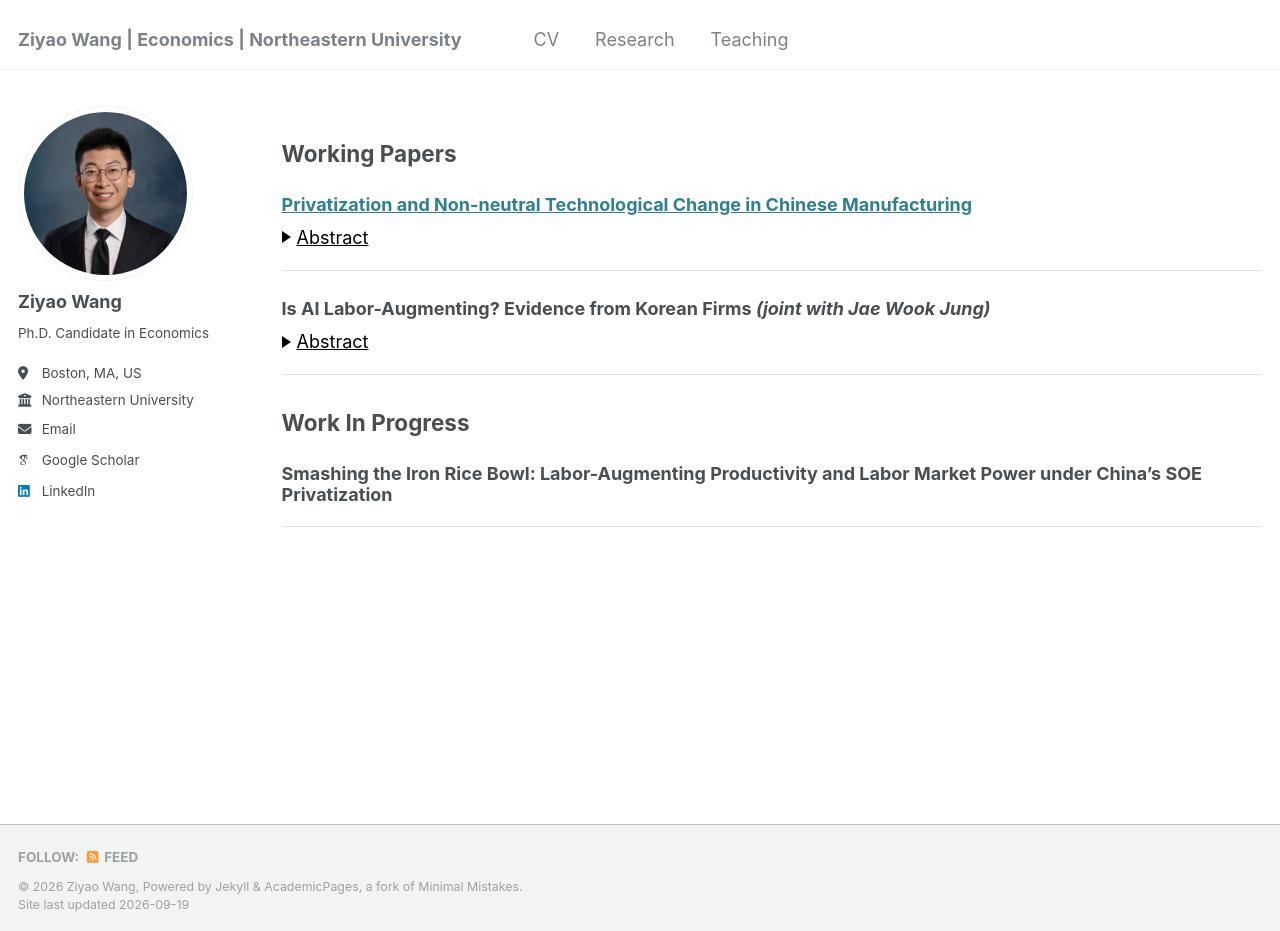
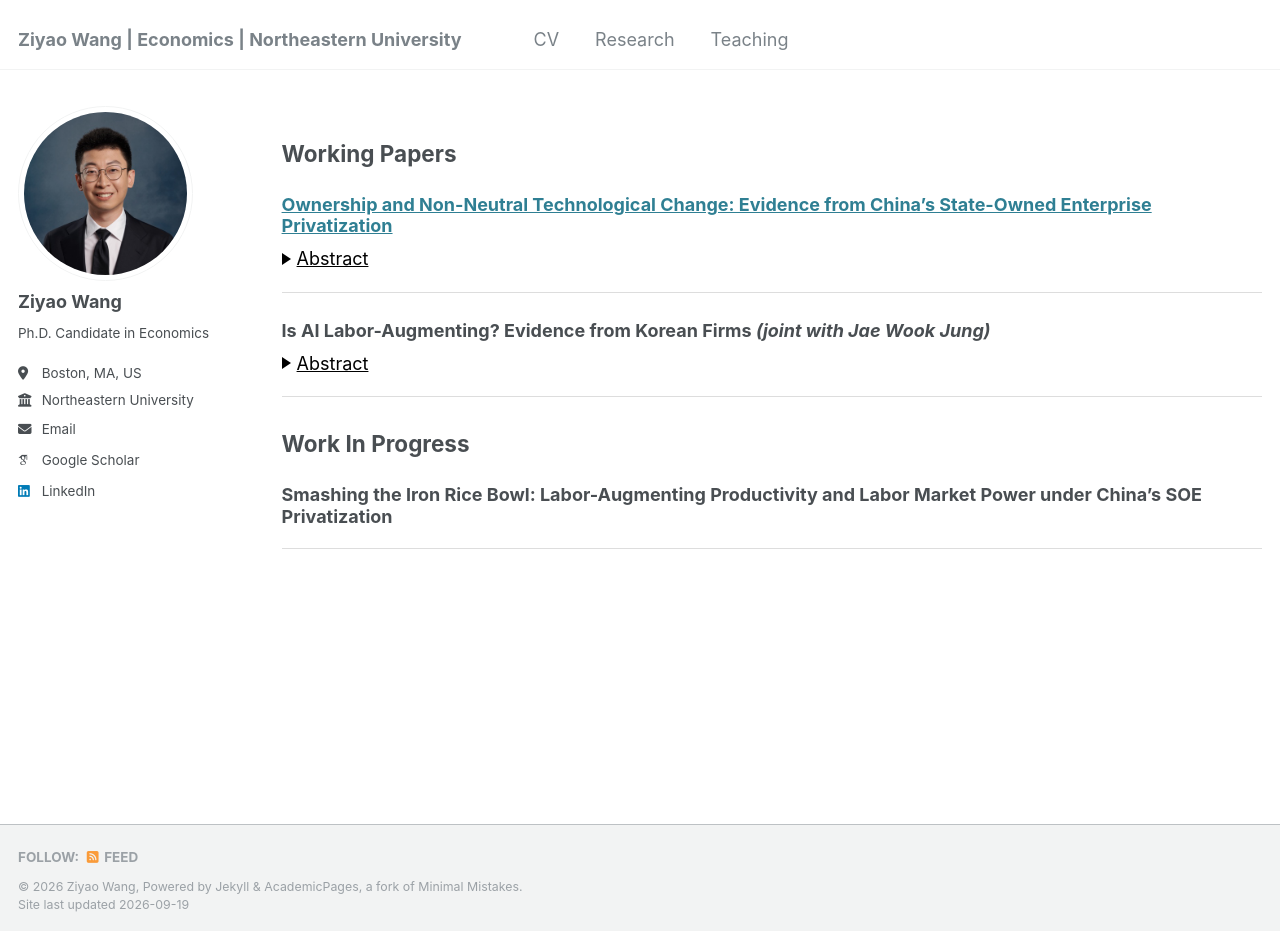
Before and after one commit to ziyaowangecon/ziyaowangecon.github.io, a Jekyll site: the page built from _pages/research.md, in a window 1280 px wide and 931 px high. Built offline with Jekyll 4.4.1, drawn with Linux system fonts in a browser that asks for light colours; some web fonts are replaced.

Commit message:
Retitle the JMP and sync its abstract to the September 2026 draft
Title becomes "Ownership and Non-Neutral Technological Change: Evidence from
China's State-Owned Enterprise Privatization". The abstract gains "Results
show"; the rest is unchanged. SSRN link left as is.

Co-Authored-By: Claude Opus 5 <noreply@anthropic.com>

```diff
--- a/_pages/research.md
+++ b/_pages/research.md
@@ -76,11 +76,11 @@ author_profile: true
 
 ## Working Papers
 
-### [Privatization and Non-neutral Technological Change in Chinese Manufacturing](https://papers.ssrn.com/sol3/papers.cfm?abstract_id=5176447)
+### [Ownership and Non-Neutral Technological Change: Evidence from China’s State-Owned Enterprise Privatization](https://papers.ssrn.com/sol3/papers.cfm?abstract_id=5176447)
 <details>
   <summary class="toggle-summary">Abstract</summary>
   <div class="abstract">
-    I estimate firm-level capital-, labor-, and material-augmenting productivity for Chinese manufacturing, 1998–2008, and the effect of state-owned enterprise (SOE) privatization on each. Technological change is strongly biased toward capital and labor. Private firms operate above SOEs on capital and labor, but below on materials. Privatization raises labor-augmenting productivity right after the transition, a front-loaded gain that fades on the full panel but persists among 1998 incumbents. It leaves capital-augmenting productivity no higher and modestly lowers materials. The SOE sector’s catch-up runs through restructuring of the plants the state kept, with exit of overstaffed plants adding to the labor gain.
+    I estimate firm-level capital-, labor-, and material-augmenting productivity for Chinese manufacturing, 1998–2008, and the effect of state-owned enterprise (SOE) privatization on each. Results show technological change is strongly biased toward capital and labor. Private firms operate above SOEs on capital and labor, but below on materials. Privatization raises labor-augmenting productivity right after the transition, a front-loaded gain that fades on the full panel but persists among 1998 incumbents. It leaves capital-augmenting productivity no higher and modestly lowers materials. The SOE sector’s catch-up runs through restructuring of the plants the state kept, with exit of overstaffed plants adding to the labor gain.
   </div>
 </details>
 
```
